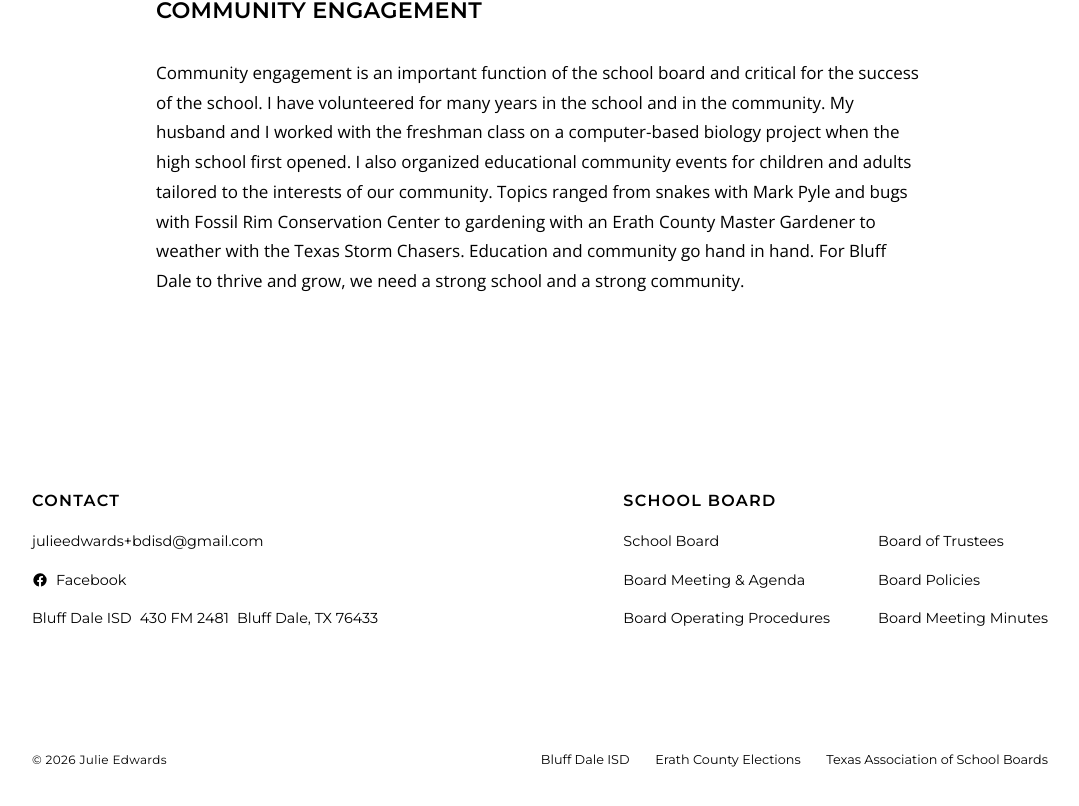
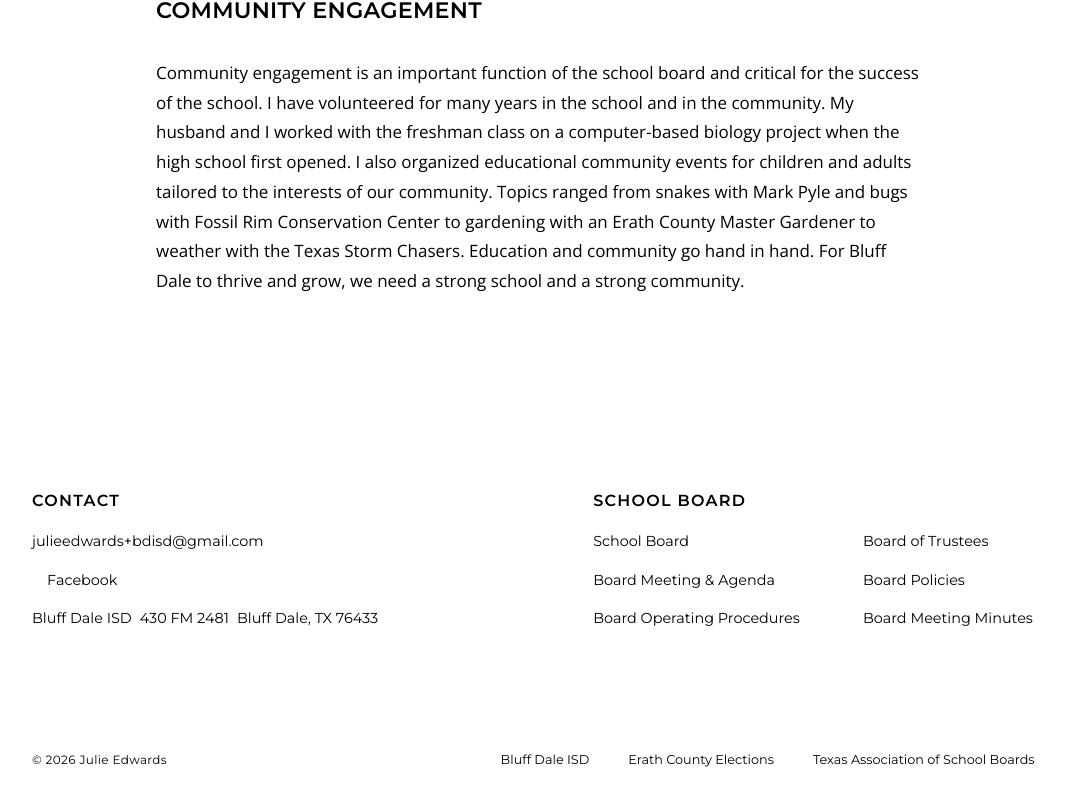
Before and after one commit to DrDustinEdwards/julieedwards-info, a Next.js app: page / in a window 1280 px wide. Shown: the part 2992-3798 px from the top of the page, without its empty margins (100-1179 px from the left). Built offline with nearby package versions, Linux system fonts and the light colour scheme.

Commit message:
ArrowLink chevron affordance on board/contact/footer text links

```diff
--- a/app/globals.css
+++ b/app/globals.css
@@ -124,6 +124,13 @@
 .contact-divider { grid-column: 2; grid-row: 1 / -1; width: 100%; background: var(--border-subtle); pointer-events: none; }
 .contact-link { font-family: var(--font-ui); font-size: .9rem; line-height: 1.55; color: var(--text-secondary); display: inline-flex; align-items: center; gap: .5rem; transition: color .2s ease; }
 .contact-link:hover { color: var(--brand-text); }
+.arrow-link { display: inline-flex; align-items: center; gap: .35em; }
+.arrow-link svg { width: .7em; height: .7em; flex: none; opacity: 0; transform: translateX(-0.3em); transition: opacity .18s ease, transform .18s ease; }
+.arrow-link:hover svg, .arrow-link:focus-visible svg { opacity: 1; transform: translateX(0); }
+@media (prefers-reduced-motion: reduce) {
+  .arrow-link svg { transform: none; transition: opacity .18s ease; }
+  .arrow-link:hover svg, .arrow-link:focus-visible svg { transform: none; }
+}
 .contact-address { white-space: nowrap; }
 
 /* FOOTER */
--- /dev/null
+++ b/components/ArrowLink.tsx
@@ -0,0 +1,24 @@
+import type { AnchorHTMLAttributes, ReactNode } from "react";
+
+type Props = AnchorHTMLAttributes<HTMLAnchorElement> & { children: ReactNode };
+
+export default function ArrowLink({ children, className, ...rest }: Props) {
+  const cls = ["arrow-link", className].filter(Boolean).join(" ");
+  return (
+    <a className={cls} {...rest}>
+      {children}
+      <svg
+        viewBox="0 0 24 24"
+        fill="none"
+        stroke="currentColor"
+        strokeWidth={2}
+        strokeLinecap="round"
+        strokeLinejoin="round"
+        aria-hidden="true"
+        focusable="false"
+      >
+        <path d="M9 6l6 6-6 6" />
+      </svg>
+    </a>
+  );
+}
--- a/components/Contact.tsx
+++ b/components/Contact.tsx
@@ -1,4 +1,5 @@
 import { profile, boardLinks } from "@/content/site";
+import ArrowLink from "./ArrowLink";
 
 const fbIcon = (
   <svg viewBox="0 0 24 24" width="16" height="16" fill="currentColor" aria-hidden="true">
@@ -12,14 +13,14 @@
       <div className="wrap">
         <div className="contact-grid">
           <h3 style={{ gridColumn: 1, gridRow: 1 }}>Contact</h3>
-          <a
+          <ArrowLink
             className="contact-link"
             style={{ gridColumn: 1, gridRow: 2 }}
             href={`mailto:${profile.email}`}
           >
             {profile.email}
-          </a>
-          <a
+          </ArrowLink>
+          <ArrowLink
             className="contact-link"
             style={{ gridColumn: 1, gridRow: 3 }}
             href={profile.facebook}
@@ -28,7 +29,7 @@
           >
             {fbIcon}
             Facebook
-          </a>
+          </ArrowLink>
           <a
             className="contact-link contact-address"
             style={{ gridColumn: 1, gridRow: 4 }}
@@ -45,7 +46,7 @@
 
           <h3 style={{ gridColumn: "3 / span 2", gridRow: 1 }}>School Board</h3>
           {boardLinks.map((l, i) => (
-            <a
+            <ArrowLink
               key={l.href}
               className="contact-link"
               style={{ gridColumn: 3 + (i % 2), gridRow: 2 + Math.floor(i / 2) }}
@@ -54,7 +55,7 @@
               rel="noopener noreferrer"
             >
               {l.label}
-            </a>
+            </ArrowLink>
           ))}
         </div>
       </div>
--- a/components/Footer.tsx
+++ b/components/Footer.tsx
@@ -1,4 +1,5 @@
 import { profile } from "@/content/site";
+import ArrowLink from "./ArrowLink";
 
 const resourceLinks = [
   { label: "Bluff Dale ISD", href: "https://www.bdisd.net/" },
@@ -15,9 +16,9 @@
         </div>
         <div className="footer-links">
           {resourceLinks.map((l) => (
-            <a key={l.href} href={l.href} target="_blank" rel="noopener noreferrer">
+            <ArrowLink key={l.href} href={l.href} target="_blank" rel="noopener noreferrer">
               {l.label}
-            </a>
+            </ArrowLink>
           ))}
         </div>
       </div>
```
